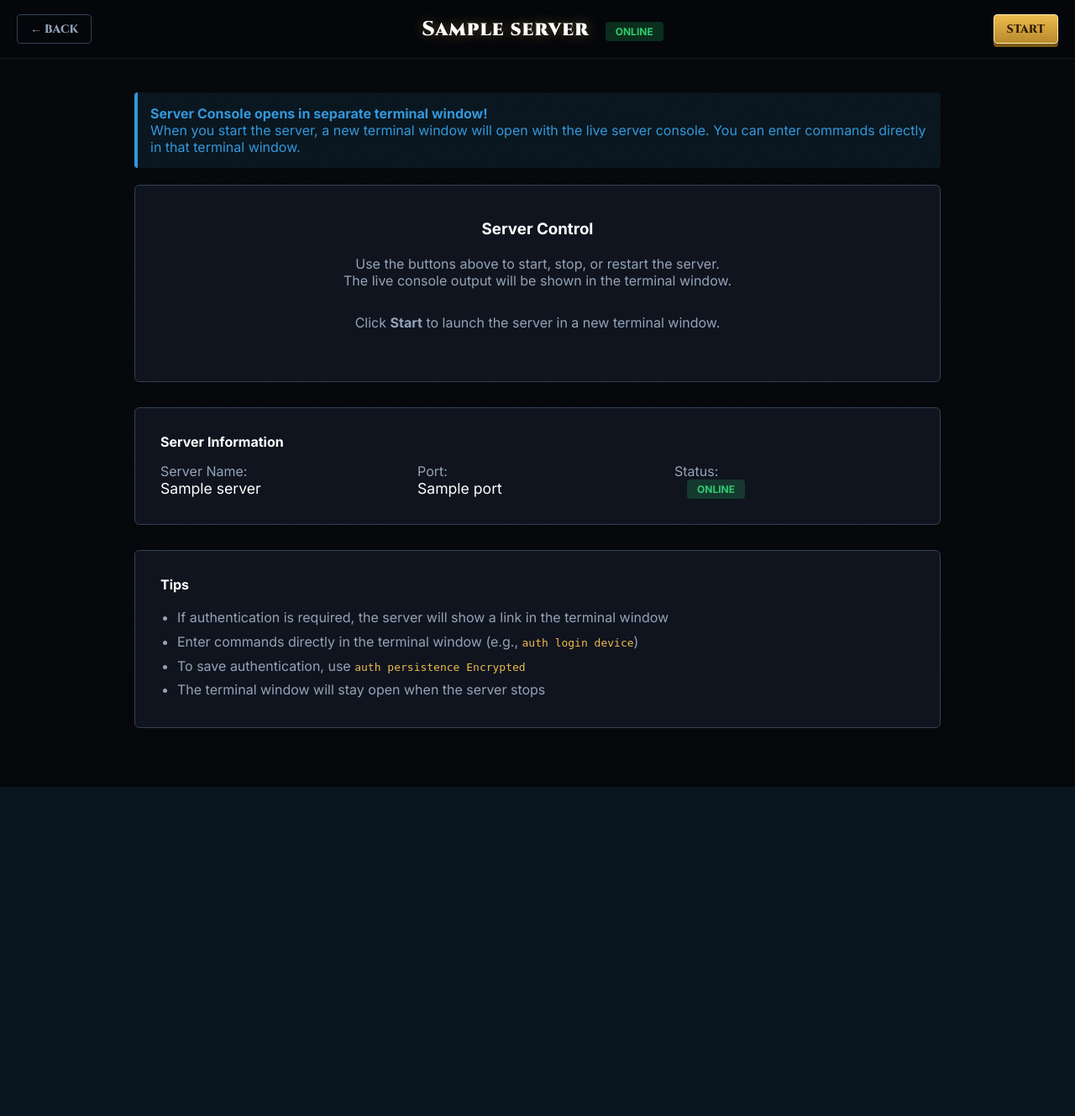
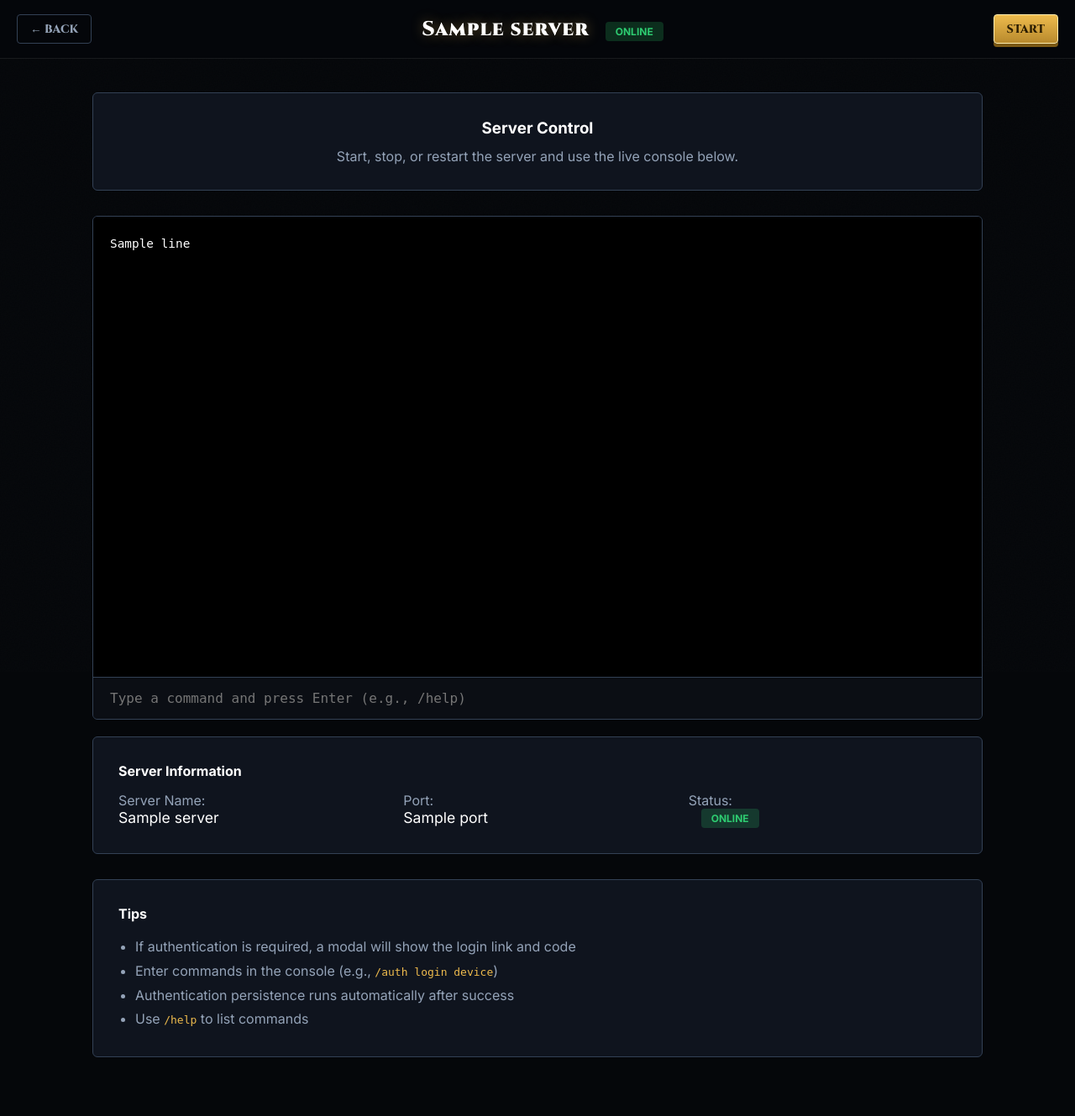
Before and after one commit to 006mi4/gotale, a Flask app: template templates/server_console.html in a window 1280 px wide. Shown: the whole page at 84% size. Before the commit the page ends 937 px from the top, so only its background shows below. Run offline with Flask 3, Linux system fonts and the light colour scheme; the template is opened without the code that fills it: most values are stand-ins (such as "Sample title", 1, 10 or a date in 2020); parts of the project's set-up code (start-up, migrations or seed data) failed here and were passed over; some libraries are stand-ins or nearby versions.

Commit message:
oatuh bug fix

```diff
--- a/static/js/console.js
+++ b/static/js/console.js
@@ -6,14 +6,33 @@ const startBtn = document.getElementById('startBtn');
 const stopBtn = document.getElementById('stopBtn');
 const restartBtn = document.getElementById('restartBtn');
 const statusBadge = document.getElementById('statusBadge');
+const consoleOutput = document.getElementById('consoleOutput');
+const consoleInput = document.getElementById('consoleInput');
+const authModal = document.getElementById('authModal');
+const authUrl = document.getElementById('authUrl');
+const authCode = document.getElementById('authCode');
+const authCloseBtn = document.getElementById('authCloseBtn');
+
+let commandHistory = [];
+let historyIndex = -1;
 
 // Join console room on connect (for status updates)
 socket.on('connect', () => {
     console.log('Connected to WebSocket server');
+    socket.emit('join_console', { server_id: SERVER_ID });
 });
 
 socket.on('disconnect', () => {
     console.log('Disconnected from server');
+});
+
+socket.on('error', (data) => {
+    if (!data || !data.message) return;
+    appendConsoleLine(`[Error] ${data.message}`, 'error');
+});
+
+window.addEventListener('beforeunload', () => {
+    socket.emit('leave_console', { server_id: SERVER_ID });
 });
 
 // Server status updates
@@ -28,6 +47,42 @@ socket.on('server_status_change', (data) => {
         updateStatus(data.status);
     }
 });
+
+// Console history
+socket.on('console_history', (data) => {
+    if (data.server_id !== SERVER_ID || !consoleOutput) return;
+    consoleOutput.innerHTML = '';
+    data.messages.forEach((line) => {
+        appendConsoleLine(line);
+    });
+    scrollConsoleToBottom();
+});
+
+// Live console output
+socket.on('console_output', (data) => {
+    if (data.server_id !== SERVER_ID || !consoleOutput) return;
+    appendConsoleLine(data.message, data.type);
+    scrollConsoleToBottom(true);
+});
+
+// Auth modal
+socket.on('auth_required', (data) => {
+    if (data.server_id !== SERVER_ID) return;
+    if (authUrl) authUrl.textContent = data.url || '';
+    if (authCode) authCode.textContent = data.code || '';
+    if (authModal) authModal.classList.add('active');
+});
+
+socket.on('auth_success', (data) => {
+    if (data.server_id !== SERVER_ID) return;
+    if (authModal) authModal.classList.remove('active');
+});
+
+if (authCloseBtn) {
+    authCloseBtn.addEventListener('click', () => {
+        if (authModal) authModal.classList.remove('active');
+    });
+}
 
 // Start server
 startBtn.addEventListener('click', async () => {
@@ -141,6 +196,64 @@ function updateStatus(status, isRunning) {
     }
 }
 
+function appendConsoleLine(message, type) {
+    if (!consoleOutput) return;
+    const line = document.createElement('div');
+    line.classList.add('console-line');
+    if (type === 'stderr' || type === 'error') {
+        line.classList.add('error');
+    } else if (type === 'system') {
+        line.classList.add('system');
+    } else if (type === 'command') {
+        line.classList.add('command');
+    }
+    line.textContent = message;
+    consoleOutput.appendChild(line);
+}
+
+function scrollConsoleToBottom(onlyIfNearBottom = false) {
+    if (!consoleOutput) return;
+    if (onlyIfNearBottom) {
+        const threshold = 120;
+        const nearBottom = consoleOutput.scrollTop + consoleOutput.clientHeight + threshold >= consoleOutput.scrollHeight;
+        if (!nearBottom) {
+            return;
+        }
+    }
+    consoleOutput.scrollTop = consoleOutput.scrollHeight;
+}
+
+if (consoleInput) {
+    consoleInput.addEventListener('keydown', (event) => {
+        if (event.key === 'Enter') {
+            const command = consoleInput.value.trim();
+            if (!command) {
+                return;
+            }
+
+            socket.emit('console_command', { server_id: SERVER_ID, command });
+            appendConsoleLine(`> ${command}`, 'command');
+            commandHistory.push(command);
+            historyIndex = commandHistory.length;
+            consoleInput.value = '';
+        } else if (event.key === 'ArrowUp') {
+            if (commandHistory.length === 0) return;
+            historyIndex = Math.max(0, historyIndex - 1);
+            consoleInput.value = commandHistory[historyIndex];
+            event.preventDefault();
+        } else if (event.key === 'ArrowDown') {
+            if (commandHistory.length === 0) return;
+            historyIndex = Math.min(commandHistory.length, historyIndex + 1);
+            if (historyIndex === commandHistory.length) {
+                consoleInput.value = '';
+            } else {
+                consoleInput.value = commandHistory[historyIndex];
+            }
+            event.preventDefault();
+        }
+    });
+}
+
 // Initialize button states
 if (!IS_RUNNING) {
     startBtn.style.display = 'inline-flex';
--- a/templates/server_console.html
+++ b/templates/server_console.html
@@ -26,29 +26,29 @@
         </div>
     </header>
 
-    <div class="container" style="max-width: 1000px;">
-        <div class="alert alert-info" style="margin-bottom: 20px;">
-            <strong>Server Console opens in separate terminal window!</strong><br>
-            When you start the server, a new terminal window will open with the live server console.
-            You can enter commands directly in that terminal window.
+    <div class="container" style="max-width: 1100px;">
+        <div class="showcase-box" style="text-align: center; padding: 30px;">
+            <h3 style="color: white; margin-bottom: 12px;">Server Control</h3>
+            <p style="color: var(--text-muted); margin-bottom: 0;">
+                Start, stop, or restart the server and use the live console below.
+            </p>
         </div>
 
-        <div class="showcase-box" style="text-align: center; padding: 40px;">
-            <h3 style="color: white; margin-bottom: 20px;">Server Control</h3>
-            <p style="color: var(--text-muted); margin-bottom: 30px;">
-                Use the buttons above to start, stop, or restart the server.<br>
-                The live console output will be shown in the terminal window.
-            </p>
-
-            {% if not is_running %}
-            <p style="color: var(--text-muted); margin-bottom: 20px;">
-                Click <strong>Start</strong> to launch the server in a new terminal window.
-            </p>
-            {% else %}
-            <p style="color: var(--success); margin-bottom: 20px;">
-                Server is running! Check the terminal window for console output.
-            </p>
-            {% endif %}
+        <div class="console-container" style="margin-top: 20px;">
+            <div class="console-output" id="consoleOutput">
+                {% for line in console_history %}
+                <div class="console-line">{{ line }}</div>
+                {% endfor %}
+            </div>
+            <div class="console-input-container">
+                <input
+                    type="text"
+                    id="consoleInput"
+                    class="console-input"
+                    placeholder="Type a command and press Enter (e.g., /help)"
+                    autocomplete="off"
+                />
+            </div>
         </div>
 
         <div class="showcase-box" style="margin-top: 20px;">
@@ -72,11 +72,29 @@
         <div class="showcase-box" style="margin-top: 20px;">
             <h4 style="color: white; margin-bottom: 15px;">Tips</h4>
             <ul style="color: var(--text-muted); margin-left: 20px; line-height: 1.8;">
-                <li>If authentication is required, the server will show a link in the terminal window</li>
-                <li>Enter commands directly in the terminal window (e.g., <code style="color: var(--gold-main);">auth login device</code>)</li>
-                <li>To save authentication, use <code style="color: var(--gold-main);">auth persistence Encrypted</code></li>
-                <li>The terminal window will stay open when the server stops</li>
+                <li>If authentication is required, a modal will show the login link and code</li>
+                <li>Enter commands in the console (e.g., <code style="color: var(--gold-main);">/auth login device</code>)</li>
+                <li>Authentication persistence runs automatically after success</li>
+                <li>Use <code style="color: var(--gold-main);">/help</code> to list commands</li>
             </ul>
+        </div>
+    </div>
+
+    <div class="modal" id="authModal">
+        <div class="modal-content">
+            <h3 style="color: white; margin-bottom: 10px;">Server Authentication Required</h3>
+            <p style="color: var(--text-muted); margin-bottom: 15px;">
+                Open the URL below and enter the code to authenticate your server.
+            </p>
+            <div class="auth-info">
+                <div style="color: var(--text-muted); margin-bottom: 6px;">URL:</div>
+                <div style="word-break: break-all; color: var(--gold-main);" id="authUrl"></div>
+            </div>
+            <div class="auth-info">
+                <div style="color: var(--text-muted); margin-bottom: 6px;">Code:</div>
+                <div style="font-size: 1.4rem; letter-spacing: 1px; color: white;" id="authCode"></div>
+            </div>
+            <button class="btn btn-gold" id="authCloseBtn" style="margin-top: 10px;">Close</button>
         </div>
     </div>
 
```
Also changed, not shown: utils/server_manager.py (+87 -121 lines).
